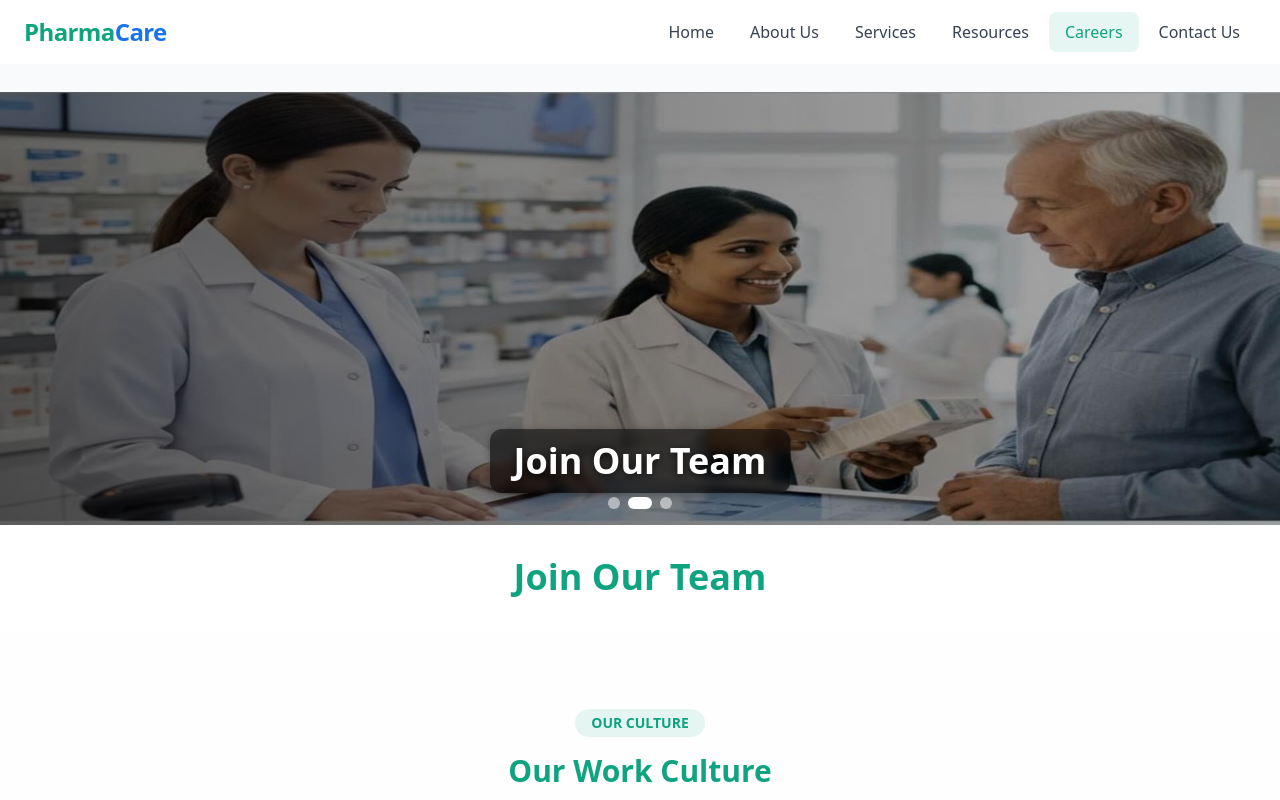
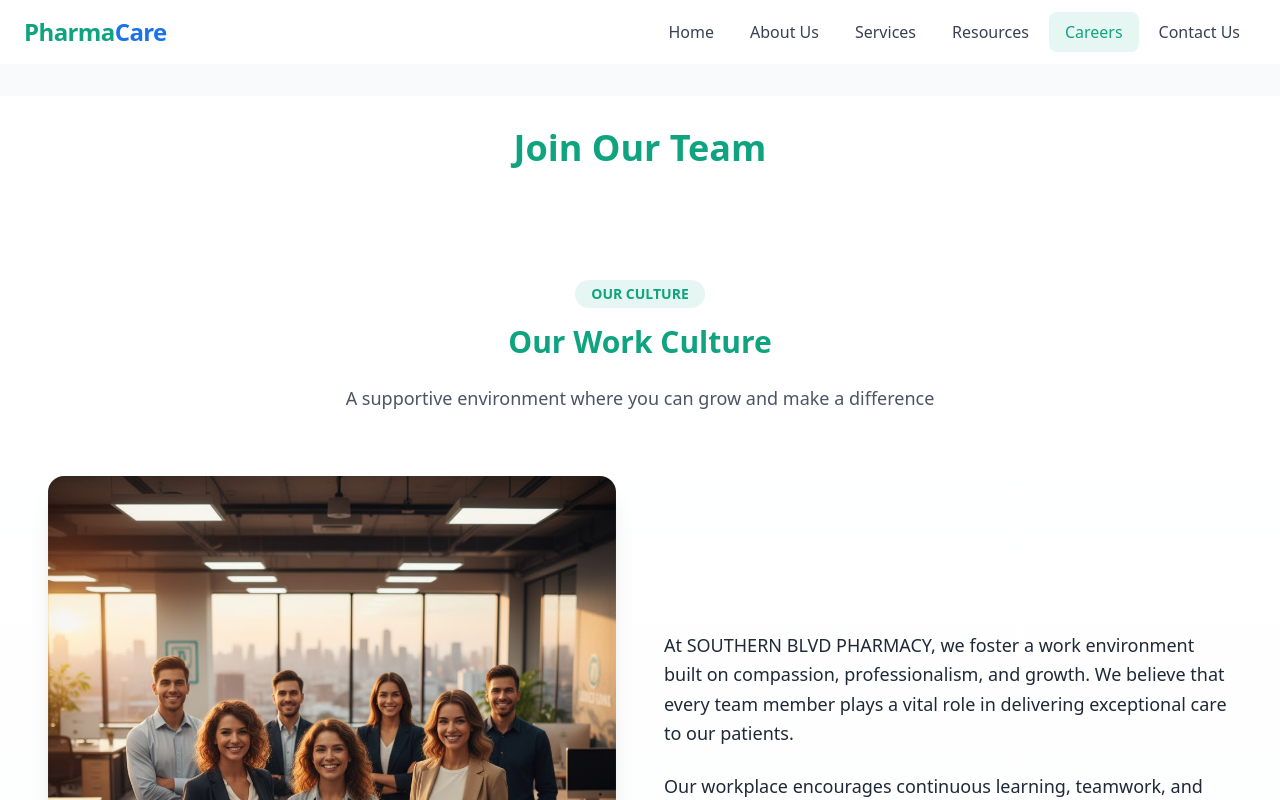
Before and after one commit to adbhargav/pharmacy, a React (Vite) app in the folder client/: page /careers in a window 1280 px wide. Shown: the top 800 px of the page. Built offline with nearby package versions, Linux system fonts and the light colour scheme.

Commit message:
Update Careers.jsx

```diff
--- a/client/src/pages/Careers.jsx
+++ b/client/src/pages/Careers.jsx
@@ -61,7 +61,7 @@ export default function Careers() {
     <div className="bg-gradient-to-b from-white to-[#F8FAFB] text-gray-800">
 
       {/* Hero Section */}
-      <HeroSlider pageTitle="Join Our Team" />
+
 
       <section className="bg-white py-8 animate-fade-in-up">
         <div className="max-w-7xl mx-auto px-6 text-center">
```
